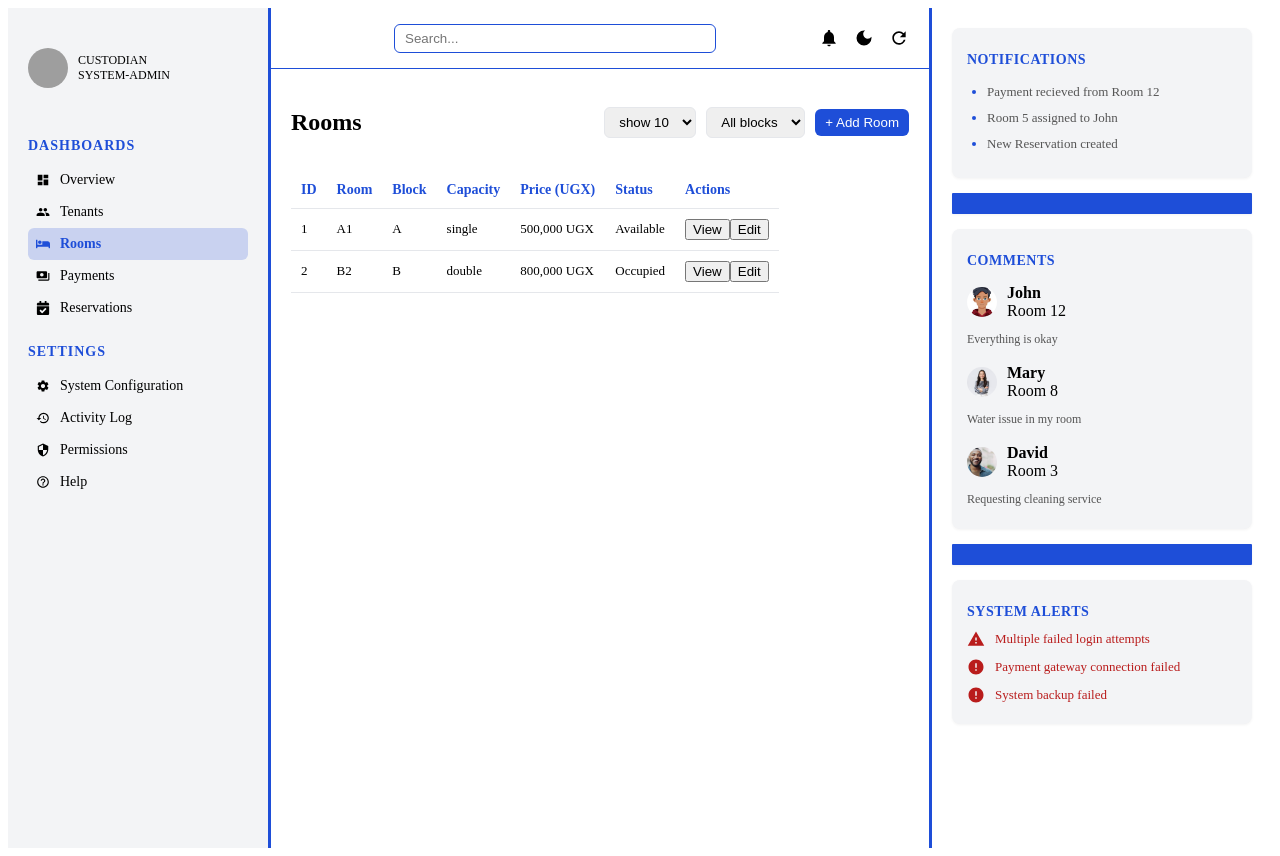
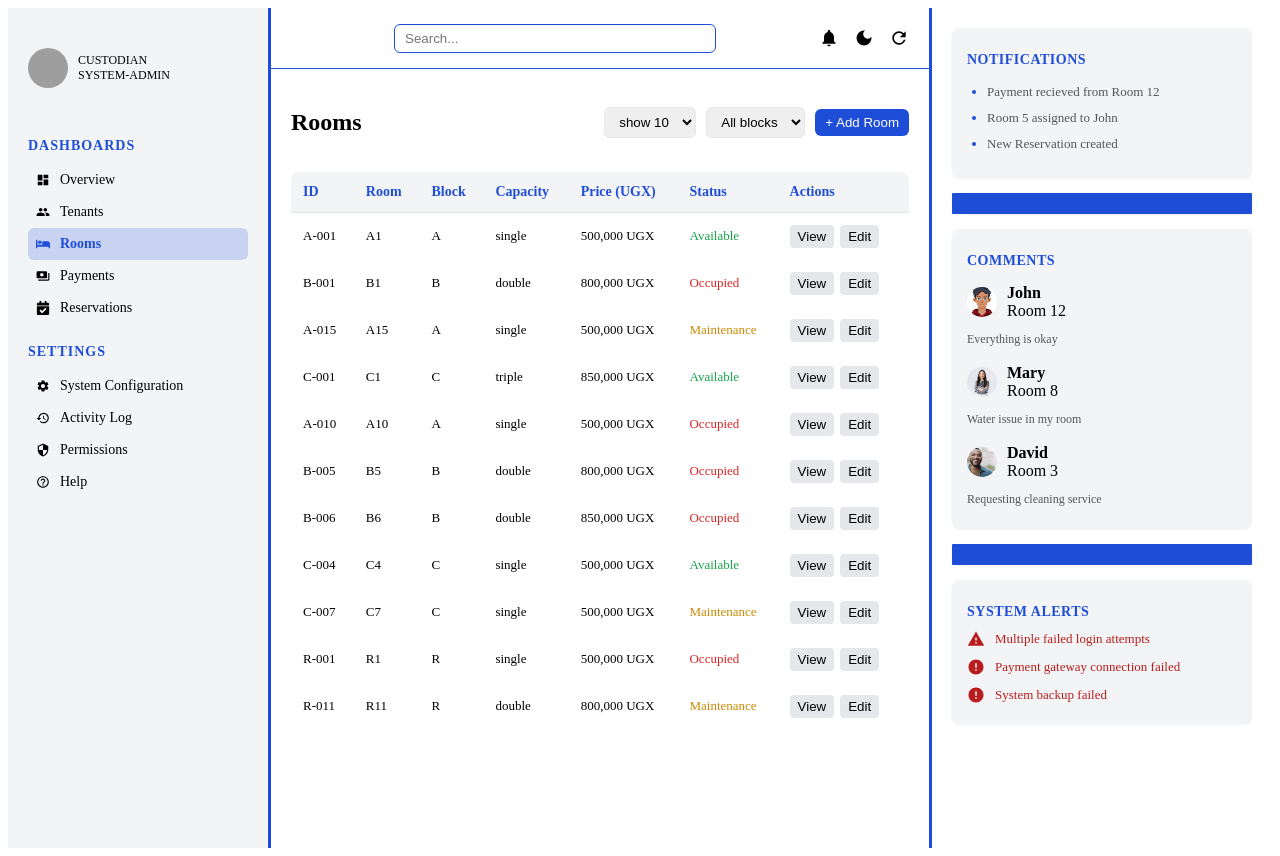
Before and after one commit to MulindwaDavid/HMS, a React (Vite) app in the folder hms_ui/: page /rooms in a window 1280 px wide. Built offline with nearby package versions, Linux system fonts and the light colour scheme; grey boxes are pictures that could not be loaded.

Commit message:
UI update

```diff
--- a/hms_ui/src/Pages/Rooms.tsx
+++ b/hms_ui/src/Pages/Rooms.tsx
@@ -1,26 +1,112 @@
+import { useState } from "react";  //state controls the filter.
+
 const rooms = [
   {
-        ID: 1,
-        Room: "A1",
-        Block: "A",
-        Capacity: "single",
-        Price: 500000,
-        Status: "Available",
+    id: 1,
+    block: "A",
+    roomNumber: 1,
+    capacity: "single",
+    price: 500000,
+    status: "Available",
   },
-
   {
-        ID: 2,
-        Room: "B2",
-        Block: "B",
-        Capacity: "double",
-        Price: 800000,
-        Status: "Occupied",
+    id: 2,
+    block: "B",
+    roomNumber: 1,
+    capacity: "double",
+    price: 800000,
+    status: "Occupied",
+  },
+  {
+    id: 3,
+    block: "A",
+    roomNumber: 15,
+    capacity: "single",
+    price: 500000,
+    status: "Maintenance",
+  },
+  {
+    id: 4,
+    block: "C",
+    roomNumber: 1,
+    capacity: "triple",
+    price: 850000,
+    status: "Available",
+  },
+  {
+    id: 5,
+    block: "A",
+    roomNumber: 10,
+    capacity: "single",
+    price: 500000,
+    status: "Occupied",
+  },
+  {
+    id: 6,
+    block: "B",
+    roomNumber: 5,
+    capacity: "double",
+    price: 800000,
+    status: "Occupied",
+  },
+  {
+    id: 7,
+    block: "B",
+    roomNumber: 6,
+    capacity: "double",
+    price: 850000,
+    status: "Occupied",
+  },
+  {
+    id: 8,
+    block: "C",
+    roomNumber: 4,
+    capacity: "single",
+    price: 500000,
+    status: "Available",
+  },
+  {
+    id: 9,
+    block: "C",
+    roomNumber: 7,
+    capacity: "single",
+    price: 500000,
+    status: "Maintenance",
+  },
+  {
+    id: 10,
+    block: "R",
+    roomNumber: 1,
+    capacity: "single",
+    price: 500000,
+    status: "Occupied",
+  },
+  {
+    id: 11,
+    block: "R",
+    roomNumber: 11,
+    capacity: "double",
+    price: 800000,
+    status: "Maintenance",
   },
 ];
 
+/* FORMATTING FUNCTIONS */
+function formatRoomID(block: string, num: number) {
+  return `${block}-${String(num).padStart(3, "0")}`;
+}
+
+function formatRoomName(block: string, num: number) {
+  return `${block}${num}`;
+}
 
 
 function Rooms(){
+
+    const [selectedBlock, setSelectedBlock] = useState("All");
+
+    /* Filtering Logic*/
+    const filteredRooms = selectedBlock === "All" ? rooms : rooms.filter((room) => room.block === selectedBlock);
 
     return(
         <div className="rooms-page">
@@ -42,13 +128,14 @@ function Rooms(){
                 </select>
 
                 {/* filters */}
-                <select className="control-select">
-                    <option>All blocks</option>
-                    <option>Block A</option>
-                    <option>Block B</option>
-                    <option>Block C</option>
-                    <option>Block D</option>
-                    <option>Block R</option>
+                <select className="control-select"
+                onChange={(e) => setSelectedBlock(e.target.value)}
+                >
+                    <option value= "All">All blocks</option>
+                    <option value= "A">Block A</option>
+                    <option value= "B">Block B</option>
+                    <option value= "C">Block C</option>
+                    <option value= "R">Block R</option>
                 </select>
 
                 {/* Add room button */}
@@ -62,7 +149,7 @@ function Rooms(){
 
             {/* Table */}
             <div className="tables-section">
-                <div className="rooms-table">
+                <table className="rooms-table">
                     <thead>
                         <tr>
                             <th>ID</th>
@@ -76,20 +163,22 @@ function Rooms(){
                     </thead>
 
                      <tbody>
-                        {rooms.map((rooms) => (
-                            <tr key={rooms.ID}>
+                         {filteredRooms.map((room) => (
+                        <tr key={room.id}>
 
-                                <td>{rooms.ID}</td>
-                                <td>{rooms.Room}</td>
-                                <td>{rooms.Block}</td>
-                                <td>{rooms.Capacity}</td>
+                          {/* AUTO GENERATED ID */}
+                            <td>{formatRoomID(room.block, room.roomNumber)}</td>
 
+                            {/* AUTO GENERATED ROOM NAME */}
+                            <td>{formatRoomName(room.block, room.roomNumber)}</td>
 
-                                <td>{rooms.Price.toLocaleString()} UGX
-                                </td>
+                            <td>{room.block}</td>
+                            <td>{room.capacity}</td>
 
-                                <td className={`status ${rooms.Status.toLowerCase()}`}>
-                                    {rooms.Status}
+                            <td>{room.price.toLocaleString()} UGX</td>
+
+                            <td className={`status ${room.status.toLowerCase()}`}>
+                                {room.status}
                             </td>
 
                             <td>
@@ -99,9 +188,8 @@ function Rooms(){
 
                         </tr>
                     ))}
-
                     </tbody>
-                </div>
+                </table>
 
             </div>
         </div>
--- a/hms_ui/src/index.css
+++ b/hms_ui/src/index.css
@@ -344,3 +344,63 @@ td{
     border-radius: 6px;
     cursor: pointer;
 }
+
+/*====== Table =====*/
+.table-section{
+    width: 100%;
+}
+
+.rooms-table{
+
+    border-collapse: collapse;
+    background: white;
+    border-radius: 8px;
+    overflow: hidden;
+    width: 100%;
+}
+
+.rooms-table th {
+    text-align: left;
+    padding: 12px;
+    background: #f3f4f6;
+}
+
+.rooms-table td {
+    padding: 12px;
+    border-bottom: #e5e7eb;
+}
+
+/* hover effect */
+.rooms-table tbody tr:hover {
+    background: #f9fafb;
+}
+
+/*status colors */
+.status.available {
+    color: #16a34a;
+    font-weight: 500;
+}
+
+.status.occupied {
+    color: #dc2626;
+    font-weight: 500;
+}
+
+.status.maintenance {
+  color: #ca8a04;
+  font-weight: 500;
+}
+
+/* Actions */
+.action-btn {
+    margin-right: 6px;
+    padding: 4px 8px;
+    border: none;
+    background: #e5e7eb;
+    border-radius: 4px;
+    cursor: pointer;
+}
+
+.action-btn:hover {
+  background: #d1d5db;
+}
```
Lines whose indentation alone changed are shown as unchanged.
